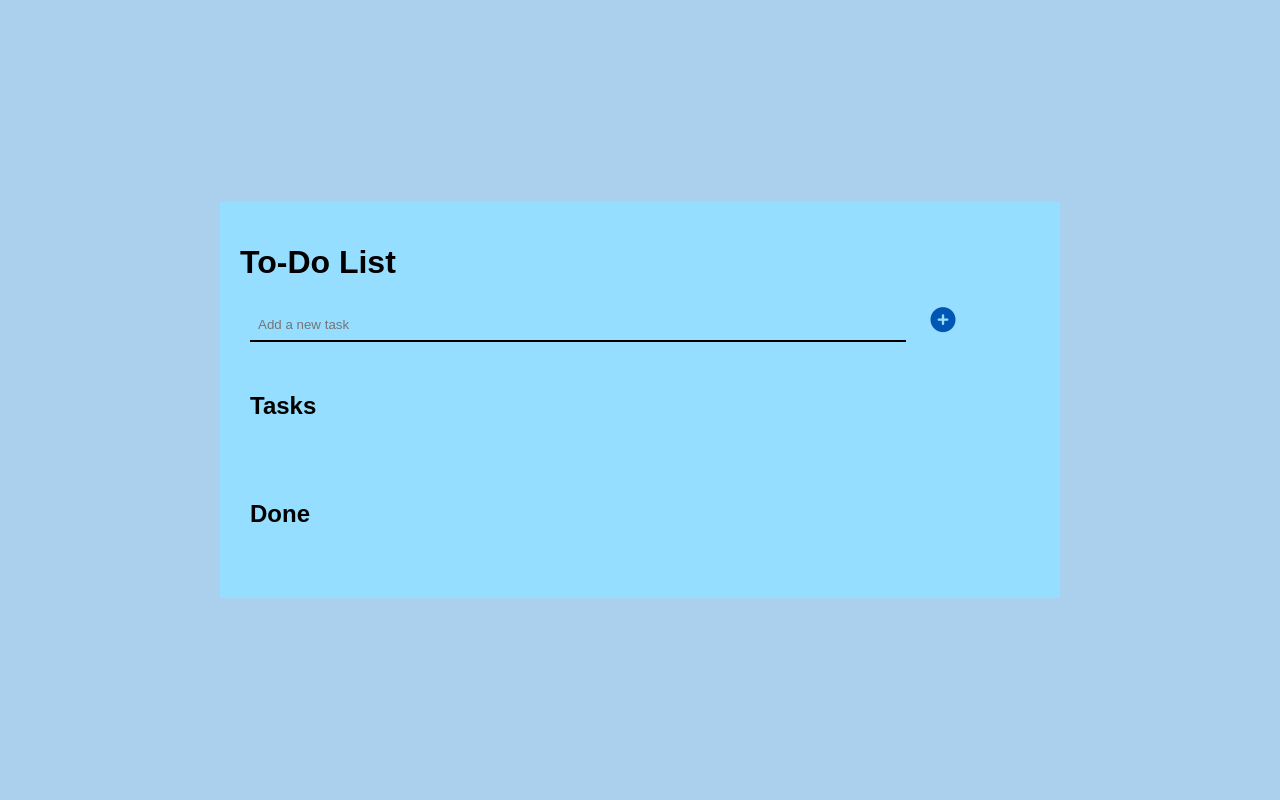
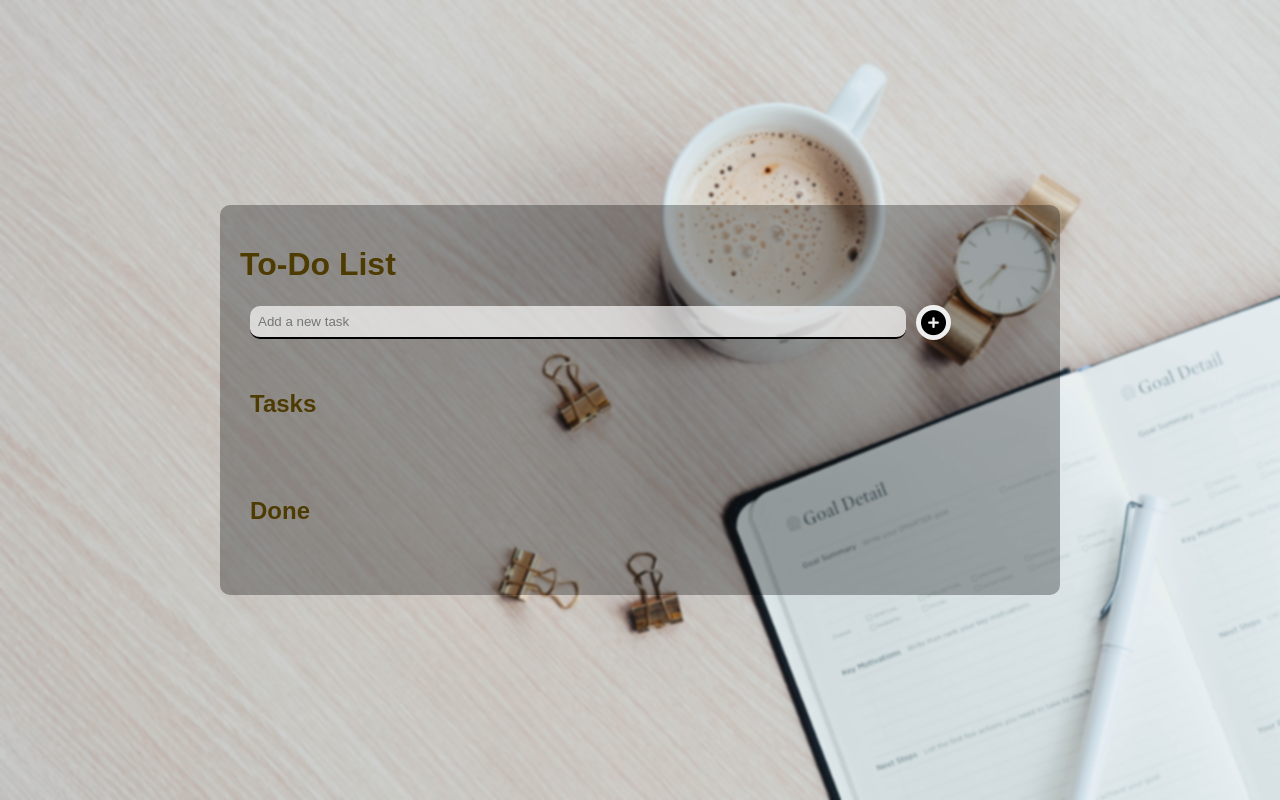
Before and after one commit to adoodevv/todo_app, a plain HTML site: page index.html in a window 1280 px wide. Drawn offline with Linux system fonts and the light colour scheme.

Commit message:
background edit and css

```diff
--- a/styles.css
+++ b/styles.css
@@ -1,17 +1,20 @@
 body {
     font-family: Arial, sans-serif;
-    background-color: #abd0ee;
     display: flex;
     flex-direction: column;
     align-items: center;
     justify-content: center;
+    background-image: url('/src/todo3.jpg');
+    background-size: cover;
+    background-position: center;
     min-height: 100vh;
     margin: 0;
-    padding: 0;
+    position: relative;
+    backdrop-filter: blur(1px);
 }
 
 h1 {
-    color: #000000;
+    color: #4d3b01;
 }
 
 #task-list, #done-list {
@@ -28,6 +31,10 @@ li {
     justify-content: space-between;
     align-items: center;
 }
+.add-task {
+    display: flex;
+    align-items: center;
+}
 
 li.checked {
     background-color: #cfd1d4;
@@ -38,10 +45,10 @@ i{
 }
 
 button {
-    background-color: #96deff;
-    color: #0056b3;
+    color: #000000;
     border: none;
-    padding: 5px 10px;
+    padding: 5px 5px;
+    border-radius: 50%;
     cursor: pointer;
 }
 
@@ -52,8 +59,9 @@ input[type="text"] {
     margin-left: 10px;
     border: none;
     border-bottom: 2px solid;
-    background-color: #96deff;
+    background-color: rgba(250, 250, 250, 0.7);
     outline: none;
+    border-radius: 10px;
 }
 
 section {
@@ -62,7 +70,7 @@ section {
 }
 
 h2 {
-    color: #000000;
+    color: #4d3b01;
 }
 
 input[type="checkbox"] {
@@ -70,10 +78,11 @@ input[type="checkbox"] {
 }
 
 .task-container {
-    background-color: #96deff;
+    background-color: rgba(0, 0, 0, 0.3);
     padding: 20px;
     width: 80%;
     max-width: 800px;
+    border-radius: 10px;
 }
 
 @media (max-width: 600px) {
```
